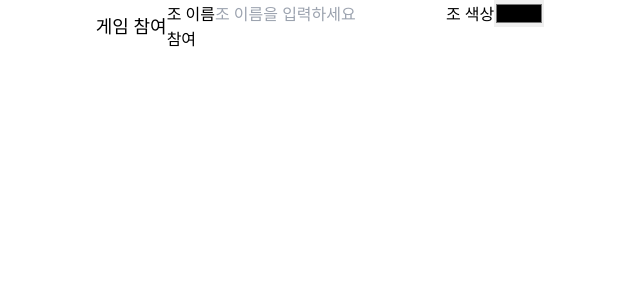
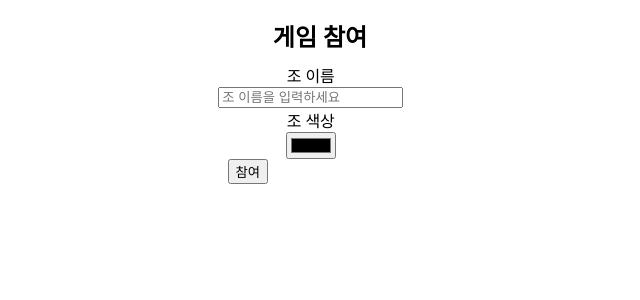
Before and after one commit to vvvtoom/forever-hep, a Django app: page /boardgame/add_player/ in a window 1280 px wide. Shown: the top 300 px of the page, without its empty margins (320-960 px from the left). Run offline with Django 4.2, Linux system fonts and the light colour scheme; some libraries are stand-ins or nearby versions.

Commit message:
edit style

```diff
--- a/foreverHep/settings.py
+++ b/foreverHep/settings.py
@@ -46,6 +46,7 @@ INSTALLED_APPS = [
     "django.contrib.sessions",
     "django.contrib.messages",
     "django.contrib.staticfiles",
+    'tailwind',
 ]
 
 MIDDLEWARE = [
--- a/templates/boardgame/add_player.html
+++ b/templates/boardgame/add_player.html
@@ -1,10 +1,10 @@
 {% extends 'boardgame/base.html' %}
 
 {% block content %}
-    <div class="w-full h-full flex flex-column justify-center items-center">
-        <h3 class="text-lg my-15">게임 참여</h3>
+    <div class="container">
+        <h3 class="mini-title">게임 참여</h3>
         <form>
-            <div class="form-group flex flex-column justify-center items-center">
+            <div class="form-group player-form">
                 <label for="player_name">조 이름</label>
                 <input type="text" class="form-control" id="player_name" name="player_name" placeholder="조 이름을 입력하세요">
                 <label for="player_color">조 색상</label>
--- a/templates/boardgame/base.html
+++ b/templates/boardgame/base.html
@@ -9,8 +9,30 @@
         <meta http-equiv="X-UA-Compatible" content="IE=edge">
         <title>헵시바 동계수련회</title>
         <meta name="viewport" content="width=device-width, initial-scale=1">
-        <script src="https://cdn.tailwindcss.com"></script>
         <style>
+            .container {
+                width: 100%;
+                max-width: 800px;
+                margin: 0 auto;
+                display: flex;
+                flex-direction: column;
+                align-items: center;
+                justify-content: center;
+            }
+
+            .mini-title {
+                font-size: 1.5em;
+                font-weight: bold;
+                margin: 10px 0;
+            }
+
+            .player-form {
+                width: 90%;
+                display: flex;
+                flex-direction: column;
+                align-items: center;
+                justify-content: center;
+            }
         </style>
     </head>
     <body>
```
